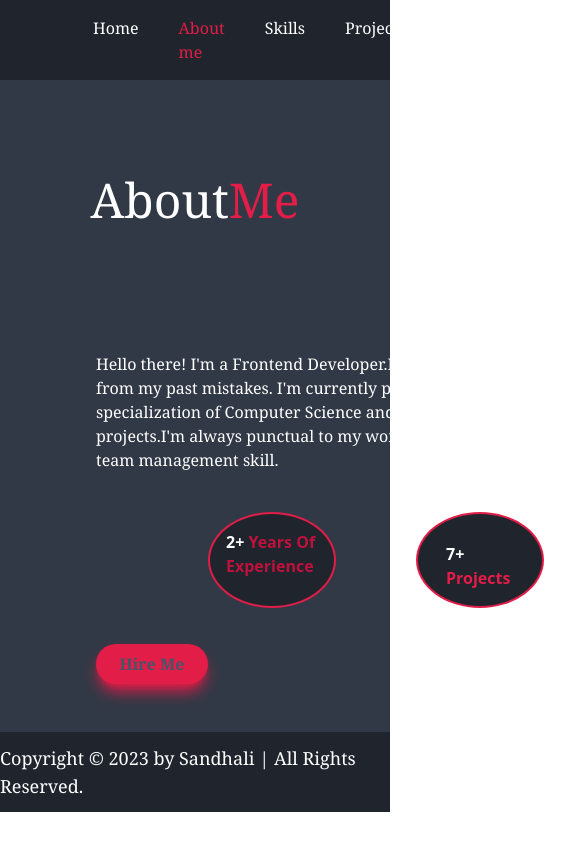
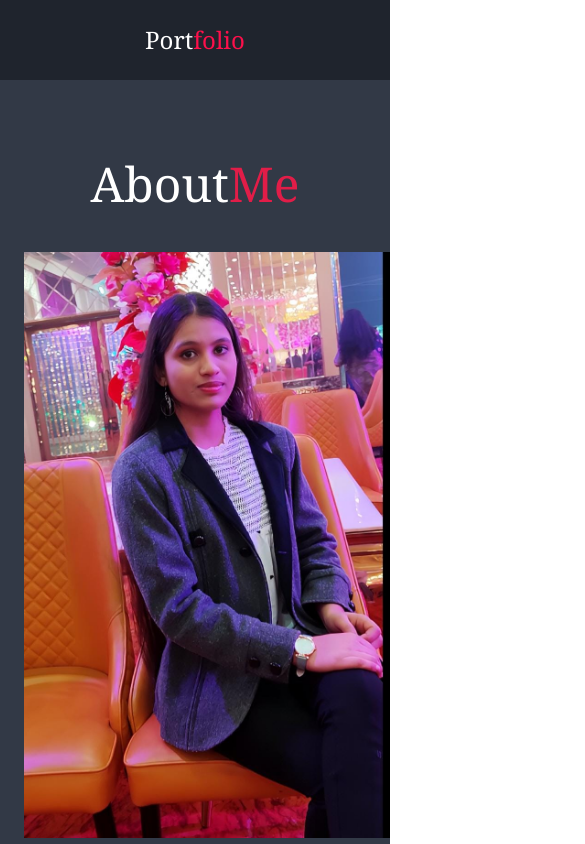
Before and after one commit to sandhaligupta18/PortfolioWithReact, a React (Create React App) app: page /about in a window 390 px wide. Shown: the top 844 px of the page, 585 px wide, since content can reach past the window. Built offline with nearby package versions, Linux system fonts and the light colour scheme.

Commit message:
responsive

```diff
--- a/src/Header.css
+++ b/src/Header.css
@@ -19,8 +19,8 @@ body{
 }
 
 .portfolio-container {
-    display: grid;
-    grid-template-columns: repeat(3, 1fr);
+    /* display: grid; */
+    /* grid-template-columns: repeat(3, 1fr); */
     align-items: center;
     gap: 1.5rem;
     margin-left: 122px;
--- a/src/components/About/About.jsx
+++ b/src/components/About/About.jsx
@@ -6,17 +6,17 @@ function About() {
   return (
     <>
       <div className='bg-[#323946]' >
-      <div className='text-white text-5xl  font-serif flex justify-center pt-24' >  About <span className='text-rose-600'> Me</span>  </div>
-      <div className='flex gap-8'>
-        <div className='mt-11 ml-16'>
+      <div className='text-white text-5xl  font-serif flex justify-center pt-20 md:pt-24' >  About <span className='text-rose-600'> Me</span>  </div>
+      <div className=' flex flex-col md:flex-row gap-8'>
+        <div className='mt-11 rounded-full ml-6 md:ml-16 bg-white'>
 
-        <img src={image} alt="" height={500}  width={600}/>
+        <img src={image} alt="" height={500}  width={600} className='' />
         </div>
 
         <div className='flex-row '>
-        <div className='mt-32 mr-9 text-white font-serif'>
+        <div className='md:mt-32 mt-22 mx-7 md:mr-9 text-white font-serif'>
           <p> Hello there! I'm a Frontend Developer.I'm a self-motivating person and I learn from my past mistakes. I'm currently pursuing Bachelor of Technology in specialization of Computer Science and Engineering. I have done 7+ mini projects.I'm always punctual to my work and I have the quality of leadership and team management skill. </p>  </div>
-          <div className='ml-28   flex gap-20 mt-10'>
+          <div className='ml-28   flex md:flex-row flex-col gap-10 md:gap-20 mt-10'>
 
 <div className='h-24 w-32 p-4  cursor-pointer transition duration-500 hover:scale-125  rounded-[50%] bg-[#1F242D] border-2 border-rose-600 font-bold text-white'>2+ <span className='text-rose-700'>Years Of Experience</span></div>
 <div className='h-24 w-32 p-7 cursor-pointer transition duration-500 hover:scale-125 rounded-[50%] bg-[#1F242D] border-2 border-rose-600 font-bold text-white'>7+ <span className='text-rose-600'> Projects</span></div>
@@ -30,7 +30,7 @@ function About() {
 
       </div>
       <div >
-        <button className='mt-9 hover:shadow-none ml-24 h-10 mb-12 w-28 shadow-rose-600 shadow-lg rounded-[30px] font-serif font-bold bg-rose-600 text-slate-600'>Hire Me</button>
+        <button className='mt-9 hover:shadow-none ml-28 md:ml-24 h-10 mb-12 w-28 shadow-rose-600 shadow-lg rounded-[30px] font-serif font-bold bg-rose-600 text-slate-600'>Hire Me</button>
       </div>
 
       </div>
--- a/src/components/Achievments/Achievments.jsx
+++ b/src/components/Achievments/Achievments.jsx
@@ -13,7 +13,7 @@ function Achievments() {
     <>
       <div className='bg-[#1F242D] achieve'>
       <p className='text-white text-5xl  font-serif flex justify-center pt-24' > My <span className='text-rose-600'>Achievments</span></p>
-      <div className='flex flex-wrap gap-8 ml-28 mt-16  '>
+      <div className='flex flex-col justify-center content-center md:flex-row flex-wrap gap-8  mt-16  '>
         <div className=' h-[16rem] w-[22rem]  rounded-xl border-4 border-rose-600 '>
             <img src={cert1}  alt=""  />
         </div>
--- a/src/components/Header/Header.jsx
+++ b/src/components/Header/Header.jsx
@@ -7,10 +7,10 @@ function Header() {
 <div className='ml-18 text-2xl font-serif'>
     <p className='text-white  '>Port<span style={{color:"#FC104B"}}>folio</span></p>
 </div>
-<div >
+<div className='hidden md:block' >
     <ul className='flex  ml-96 gap-10 text-white font-serif' >
         <li>
-            <NavLink to="/" className={({isActive})=>`${isActive ? "text-rose-600" :"text-white"}`  }  >Home </NavLink>
+            <NavLink to="/" className={({isActive})=>`${isActive ? "text-rose-600" :"text-white"}`  }  > Home </NavLink>
         </li>
         <li>
             <NavLink to="/about" className={({isActive})=>`${isActive ? "text-rose-600" :"text-white"}` }>About me</NavLink>
--- a/src/components/Home/Home.jsx
+++ b/src/components/Home/Home.jsx
@@ -5,13 +5,13 @@ import image from '../Assets/sandhali.jpg'
 function Home() {
   return (
     <>
-   <div className='flex  h-4/5 gap-4 text-white' style={{backgroundColor: "#1F242D"}} >
+   <div className=' flex flex-col md:flex-row h-4/5 gap-4 text-white' style={{backgroundColor: "#1F242D"}} >
 
-    <div className='mt-36 ml-24 flex flex-col gap-3.5'>
+    <div className='mt-36 ml-16 md:ml-24 flex flex-col gap-3.5'>
      <p className='text-4xl font-serif '>Hello,It's Me</p>
      <p className='text-5xl font-serif '>Sandhali Gupta</p>
      <p className='text-3xl font-serif '>And I'm a Web Developer</p>
-     <p className=' font-serif '>I'm pursuing B.Tech from Vidya College of Engineering.I am skilled in Java(DSA) and I hava good knowledge of HTML and CSS and little about JavaScript. I'm very passionate and dedicated to my work.</p>
+     <p className=' mr-8 font-serif '>I'm pursuing B.Tech from Vidya College of Engineering.I am skilled in Java(DSA) and I hava good knowledge of HTML and CSS and little about JavaScript. I'm very passionate and dedicated to my work.</p>
 
      <div className='flex rounded gap-4'  >
   <div className='h-10 w-10 p-2.5 rounded-3xl border-2 ' style={{ borderColor:'#FC104B' , color:'#FC104B'}}>   <svg xmlns="http://www.w3.org/2000/svg" width="16" height="16" fill="currentColor" class="bi bi-linkedin" viewBox="0 0 16 16">
@@ -36,7 +36,7 @@ Download CV
 
     </div>
 
-    <div className='mt-28 mr-24 image'>
+    <div className='ml-16 mb-4 mt-5 md:mt-28 md:mr-24 image'>
       <img src={image} alt=""  />
 
 
--- a/src/components/Projects/projects.jsx
+++ b/src/components/Projects/projects.jsx
@@ -15,7 +15,7 @@ function projects() {
     <>
           <section className="portfolio  bg-[#323946]" id="portfolio">
         <h2 className='text-white text-5xl  font-serif flex justify-center pt-24'> Latest <span className='text-rose-600' >Projects</span></h2>
-        <div className="portfolio-container">
+        <div className="portfolio-container flex justify-center content-center flex-col flex-wrap md:flex-row">
             <div className="portfolio-box">
                 <img src={proj5} alt="" />
                 <div className="portfolio-layer">
--- a/src/components/Qualification/Qualification.jsx
+++ b/src/components/Qualification/Qualification.jsx
@@ -5,9 +5,9 @@ function Qualification() {
     <>
       <div className='bg-[#323946]'  >
         <p className='text-white text-5xl  font-serif flex justify-center pt-24'> My <span className='text-rose-600'>Education</span></p>
-        <div className='mt-28 ml-24   flex gap-5'>
-            <div className='h-[14rem] w-[23rem]  bg-[#A5F59C] hover:bg-[#89F87D] text-rose-600 rounded-2xl    text-center '><p className='text-3xl font-serif mt-20 font-bold cursor-pointer'>B.Tech(CSE)</p><p className='text-xl font-serif'>Vidya College Of Engineering,Meerut</p></div>
-  <div className='h-[14rem] w-[23rem]  bg-[#BF8BF1] hover:bg-[#a558ec] text-center rounded-2xl text-rose-600'> <p className='text-3xl font-serif mt-20 font-bold cursor-pointer'>12th</p> <p className='text-xl font-serif'>B.B.S.S.M. Inter College,Meerut</p> </div>
+        <div className='mt-28  flex-col justify-center items-center md:flex-row  flex gap-5'>
+            <div className='h-[14rem] mb-28 w-[23rem]  bg-[#A5F59C] hover:bg-[#89F87D] text-rose-600 rounded-2xl   text-center '><p className='text-3xl font-serif mt-20 font-bold cursor-pointer'>B.Tech(CSE)</p><p className='text-xl font-serif'>Vidya College Of Engineering,Meerut</p></div>
+            <div className='h-[14rem] w-[23rem] mb-28 bg-[#BF8BF1] hover:bg-[#a558ec] text-center rounded-2xl text-rose-600'> <p className='text-3xl font-serif mt-20 font-bold cursor-pointer'>12th</p> <p className='text-xl font-serif'>B.B.S.S.M. Inter College,Meerut</p> </div>
             <div className='h-[14rem] mb-28 w-[23rem]  bg-[#FABB6F] hover:bg-[#F09F3B] text-center text-rose-600 rounded-2xl'> <p className='text-3xl font-serif mt-20 font-bold cursor-pointer'>10th</p> <p className='text-xl font-serif'>B.B.S.S.M. Inter College</p>  </div>
 
         </div>
```
Also changed, not shown: src/components/Contact/Contact.jsx (+6 -6 lines), src/components/Skills/Skills.jsx (+7 -7 lines).
